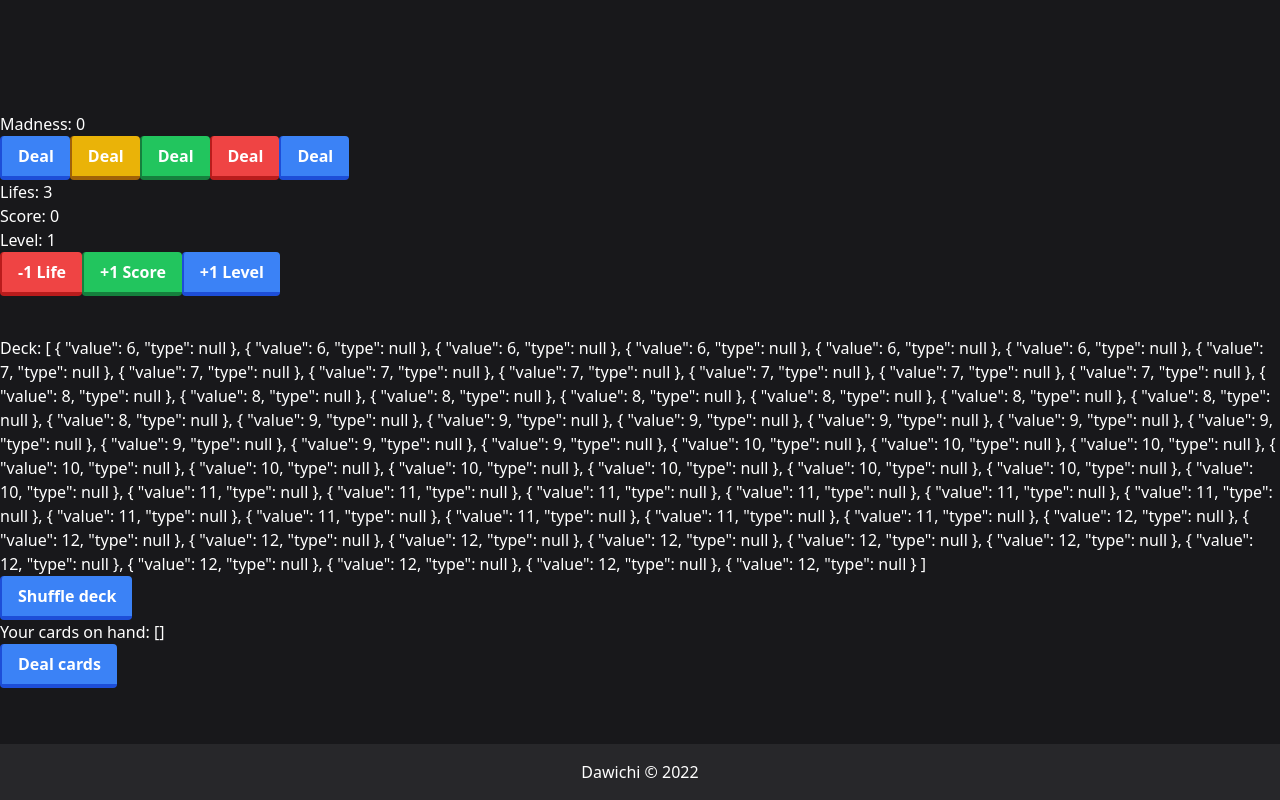
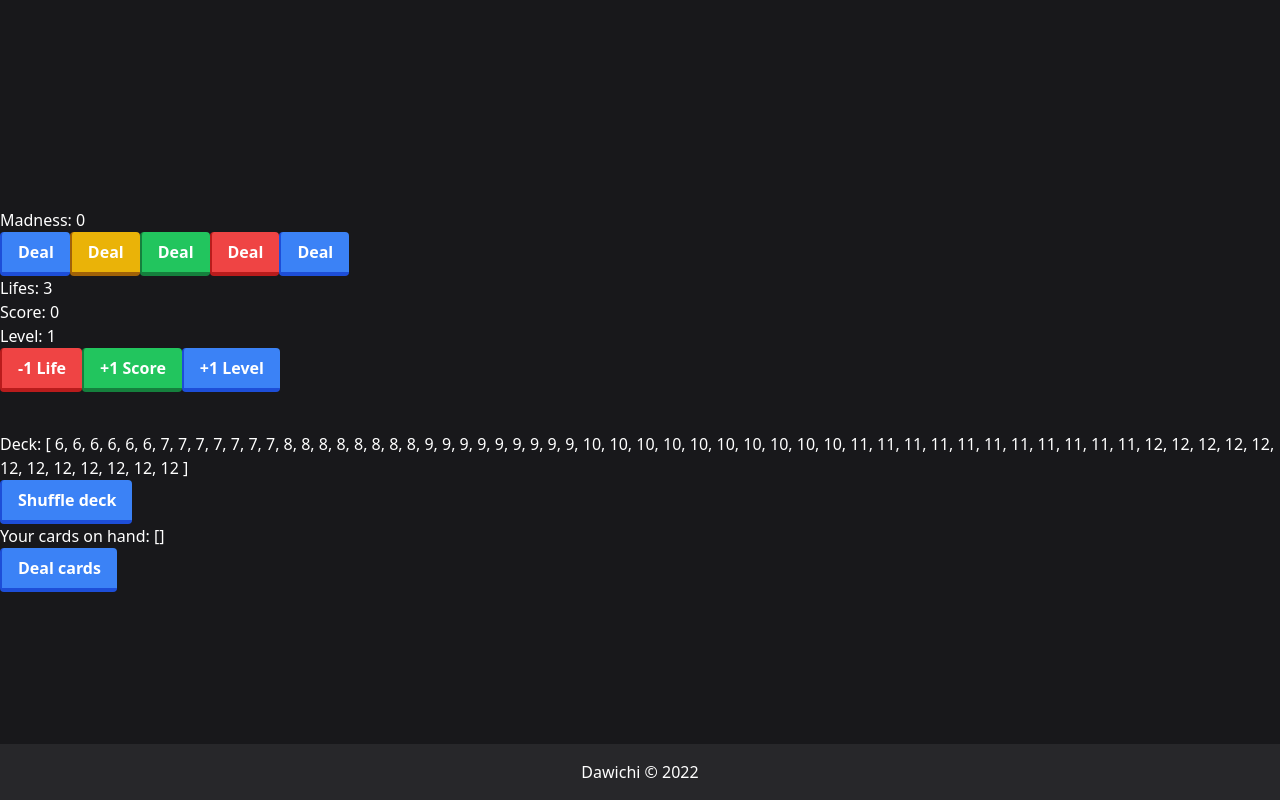
Before and after one commit to Brr1-99/duckcards, a Nuxt app: page /madness in a window 1280 px wide. Built offline with nearby package versions, Linux system fonts and the light colour scheme.

Commit message:
Separate logic for Cards

```diff
--- a/composables/useDeck.ts
+++ /dev/null
@@ -1,83 +0,0 @@
-import { Ref } from 'nuxt/dist/app/compat/capi'
-
-type Card = {
-    value: number
-    type: number
-}
-
-const deck: Ref<Card[]> = ref([])
-const hand = ref([])
-
-/**
- * useDeck.ts
- * @description Deck management.
- */
-export default () => {
-    /**
-     * Generate a new deck of cards for Madness game.
-     */
-    function generateMadnessDeck() {
-        const numbers: number[] = [6, 7, 8, 9, 10, 11, 12]
-        const temp = []
-
-        for (const number of numbers) {
-            for (let i = 0; i < number; i++) {
-                temp.push({
-                    value: number,
-                    type: null, // unused in this game
-                })
-            }
-        }
-
-        deck.value = temp
-    }
-
-    /**
-     * Generate a new deck of cards for Madness game.
-     */
-    function generateParadeDeck() {
-        const numbers: number[] = [0, 1, 2, 3, 4, 5, 6, 7, 8, 9, 10]
-        const temp = []
-
-        for (const number of numbers) {
-            for (let i = 0; i < 6; i++) {
-                temp.push({
-                    value: number,
-                    type: i,
-                })
-            }
-        }
-
-        deck.value = temp
-    }
-
-    /**
-     * Shuffle the deck.
-     */
-    function shuffleDeck() {
-        for (let i = deck.value.length - 1; i > 0; i--) {
-            const j = Math.floor(Math.random() * (i + 1))
-            const temp = deck.value[i]
-            deck.value[i] = deck.value[j]
-            deck.value[j] = temp
-        }
-    }
-
-    /**
-     * Deal 5 cards from the deck to the hand.
-     */
-    function dealCards() {
-        for (let i = 0; i < 5; i++) {
-            hand.value.push(deck.value.pop())
-        }
-    }
-
-    return {
-        deck: readonly(deck),
-        hand: readonly(hand),
-        generateMadnessDeck,
-        generateParadeDeck,
-        shuffleDeck,
-        dealCards,
-    }
-}
--- /dev/null
+++ b/composables/useMadness.ts
@@ -0,0 +1,43 @@
+import { Deck } from '~~/services/Deck'
+
+const hand = ref([])
+
+/**
+ * useMadness.ts
+ * @description Deck management for /madness
+ */
+export default () => {
+    const deck = new Deck()
+
+    /**
+     * Generate deck of cards.
+     */
+    function init() {
+        const numbers: number[] = [6, 7, 8, 9, 10, 11, 12]
+        const temp = []
+
+        for (const number of numbers) {
+            for (let i = 0; i < number; i++) {
+                temp.push(number)
+            }
+        }
+
+        deck.cards.value = temp
+    }
+
+    /**
+     * Deal 5 cards from the deck to the hand.
+     */
+    function deal() {
+        const cards = deck.dealCards(5)
+        hand.value = [...hand.value, ...cards]
+    }
+
+    return {
+        deck: readonly(deck.cards),
+        hand: readonly(hand),
+        shuffle: deck.shuffle,
+        init,
+        deal,
+    }
+}
--- /dev/null
+++ b/composables/useParade.ts
@@ -0,0 +1,46 @@
+import { Deck } from '~~/services/Deck'
+
+const hand = ref([])
+
+/**
+ * useParade.ts
+ * @description Deck management for /parade
+ */
+export default () => {
+    const deck = new Deck()
+
+    /**
+     * Generate deck of cards.
+     */
+    function init() {
+        const numbers: number[] = [0, 1, 2, 3, 4, 5, 6, 7, 8, 9, 10]
+        const temp = []
+
+        for (const number of numbers) {
+            for (let i = 0; i < 6; i++) {
+                temp.push({
+                    value: number,
+                    type: i,
+                })
+            }
+        }
+
+        deck.cards.value = temp
+    }
+
+    /**
+     * Deal 5 cards from the deck to the hand.
+     */
+    function deal() {
+        const cards = deck.dealCards(5)
+        hand.value = [...hand.value, ...cards]
+    }
+
+    return {
+        deck: readonly(deck.cards),
+        hand: readonly(hand),
+        shuffle: deck.shuffle,
+        init,
+        deal,
+    }
+}
--- a/pages/madness.vue
+++ b/pages/madness.vue
@@ -16,15 +16,15 @@
 
         <p class="mt-10"></p>
         <h3>Deck: {{ deck }}</h3>
-        <Button1 text="Shuffle deck" @click="shuffleDeck" />
+        <Button1 text="Shuffle deck" @click="shuffle" />
         <h3>Your cards on hand: {{ hand }}</h3>
-        <Button1 text="Deal cards" @click="dealCards" />
+        <Button1 text="Deal cards" @click="deal" />
     </div>
 </template>
 
 <script setup lang="ts">
 const { count, increment, obj, lostLife, addScore, addLevel } = useCounter()
-const { deck, hand, generateMadnessDeck, shuffleDeck, dealCards } = useDeck()
+const { deck, hand, init, shuffle, deal } = useMadness()
 
-generateMadnessDeck()
+init()
 </script>
--- a/pages/parade.vue
+++ b/pages/parade.vue
@@ -9,15 +9,15 @@
             </div>
         </section>
 
-        <Button1 text="Shuffle deck" @click="shuffleDeck" />
+        <Button1 text="Shuffle deck" @click="shuffle" />
         <h3>Your cards on hand: {{ hand }}</h3>
-        <Button1 text="Deal cards" @click="dealCards" />
+        <Button1 text="Deal cards" @click="deal" />
     </div>
 </template>
 
 <script setup lang="ts">
-const { deck, hand, shuffleDeck, dealCards, generateParadeDeck } = useDeck()
-generateParadeDeck()
+const { deck, hand, shuffle, deal, init } = useParade()
+init()
 
 function colorCard(type: number) {
     if (type === 0) return 'bg-red-600'
--- /dev/null
+++ b/services/Deck.ts
@@ -0,0 +1,46 @@
+import { Ref } from 'nuxt/dist/app/compat/capi'
+
+type Card = {
+    value: number
+    type: number
+}
+
+export class Deck {
+    cards: Ref<Card[]>
+
+    constructor() {
+        this.cards = ref([])
+        this.shuffle()
+    }
+
+    /**
+     * Shuffle the deck.
+     */
+    shuffle(): void {
+        for (let i = this.cards.value.length - 1; i > 0; i--) {
+            const j = Math.floor(Math.random() * (i + 1))
+            const temp = this.cards.value[i]
+            this.cards.value[i] = this.cards.value[j]
+            this.cards.value[j] = temp
+        }
+    }
+
+    /**
+     * Draw a card from the deck.
+     */
+    draw(): Card {
+        return this.cards.value.pop()
+    }
+
+    /**
+     * Pops N cards from the deck.
+     * @param n Number of cards to pop.
+     */
+    dealCards(n): Card[] {
+        const popped = []
+        for (let i = 0; i < n; i++) {
+            popped.push(this.draw())
+        }
+        return popped
+    }
+}
```
